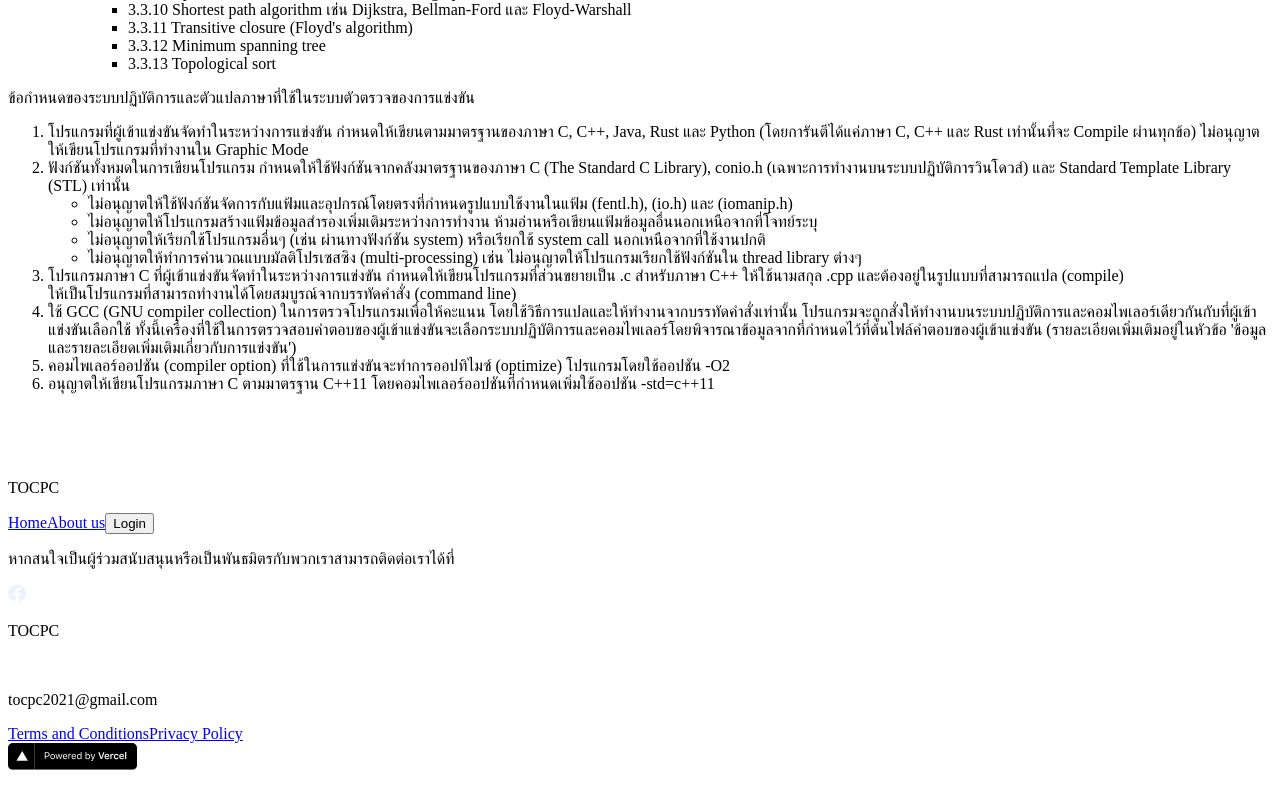
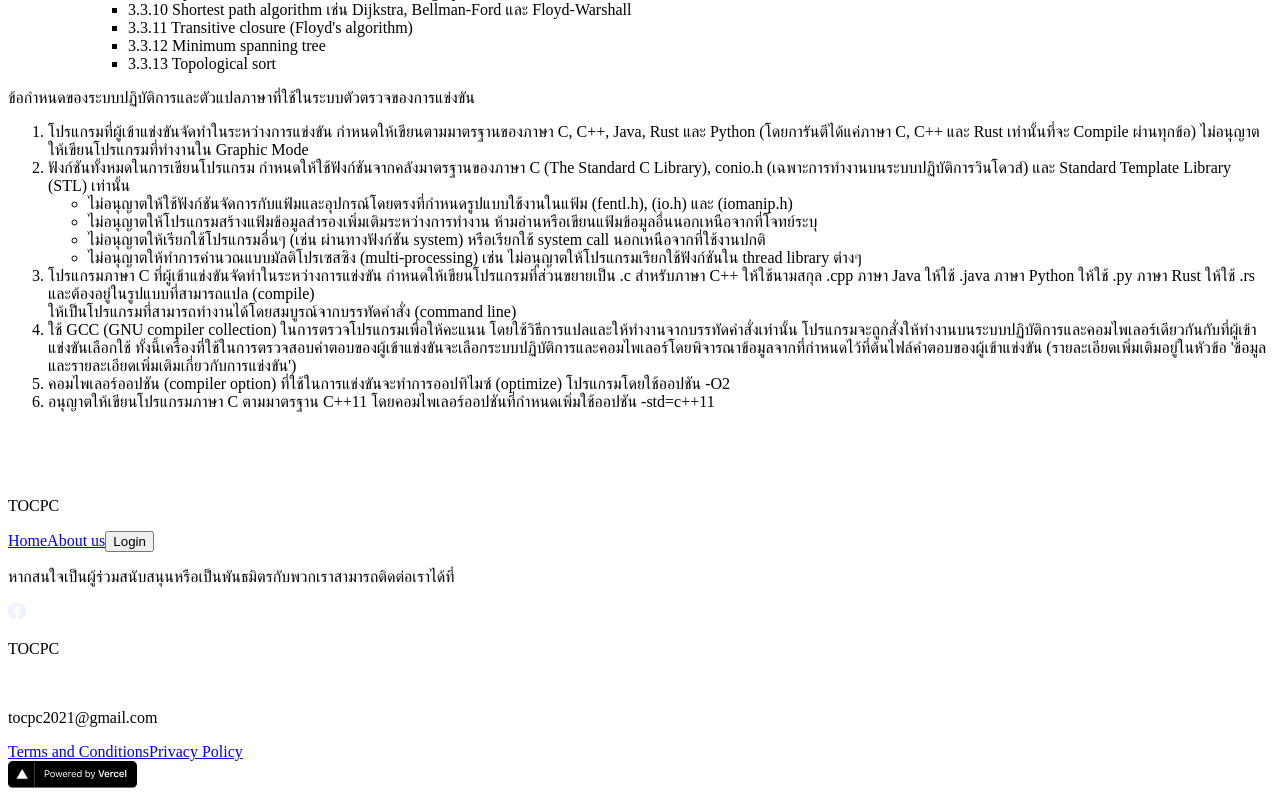
Before and after one commit to TOCPC/tocpc-site, a Next.js app: page /scope in a window 1280 px wide. Shown: the part 1866-2666 px from the top of the page. Built offline with nearby package versions, Linux system fonts and the light colour scheme; no server answers.

Commit message:
Edit Language Extensions in Scope

```diff
--- a/src/pages/scope.tsx
+++ b/src/pages/scope.tsx
@@ -285,7 +285,7 @@ const About = () => {
                 <li>
                   โปรแกรมภาษา C ที่ผู้เข้าแข่งขันจัดทำในระหว่างการแข่งขัน
                   กำหนดให้เขียนโปรแกรมที่ส่วนขยายเป็น .c สำหรับภาษา C++
-                  ให้ใช้นามสกุล .cpp และต้องอยู่ในรูปแบบที่สามารถแปล (compile)
+                  ให้ใช้นามสกุล .cpp ภาษา Java ให้ใช้ .java ภาษา Python ให้ใช้ .py ภาษา Rust ให้ใช้ .rs และต้องอยู่ในรูปแบบที่สามารถแปล (compile)
                   <br />
                   ให้เป็นโปรแกรมที่สามารถทำงานได้โดยสมบูรณ์จากบรรทัดคำสั่ง
                   (command line)
```
